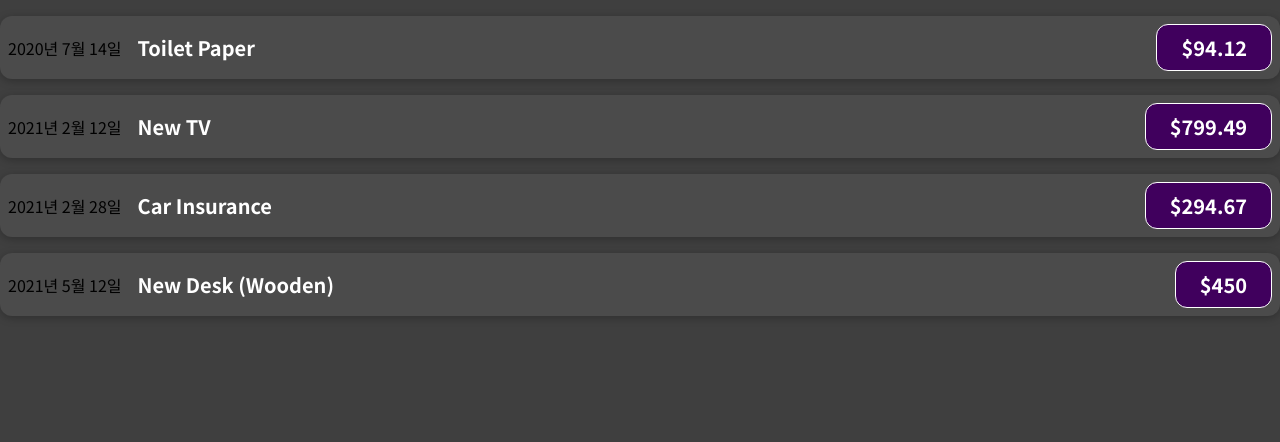
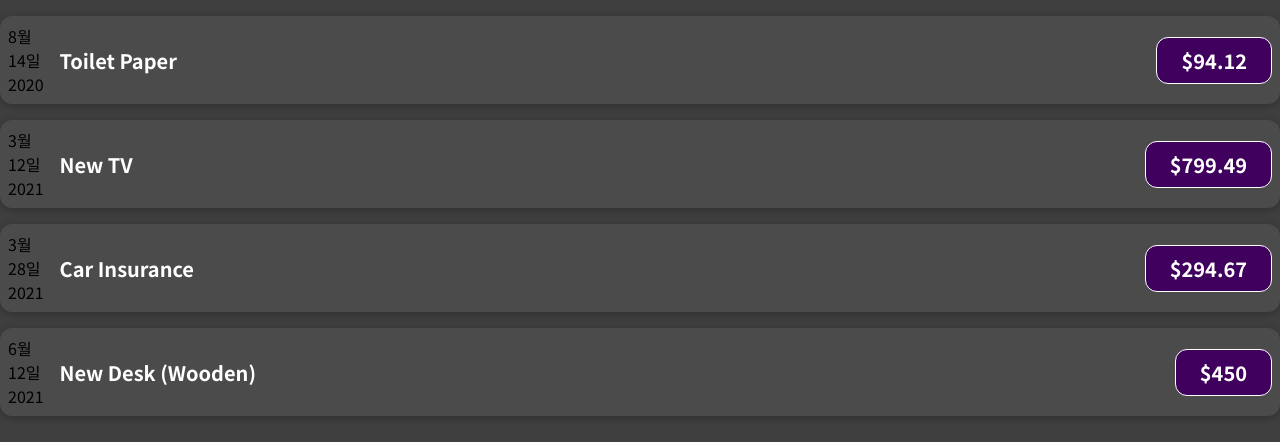
Before and after one commit to hyehye225/FE_study, a JavaScript app in the folder react/01-starting-setup/: page / in a window 1280 px wide. Shown: the top 442 px of the page. Built offline with nearby package versions, Linux system fonts and the light colour scheme.

Commit message:
toLocaleString() and getFullYear()

```diff
--- a/react/01-starting-setup/src/components/ExpenseItem.js
+++ b/react/01-starting-setup/src/components/ExpenseItem.js
@@ -3,15 +3,19 @@ function ExpenseItem(props) {
   //   const expenseDate = new Date(2023, 10, 27);
   //   const expenseTitle = "Car Insurance";
   //   const expenseAmount = 294.67;
-  const expenseDate = props.date;
+  const month = props.date.toLocaleString("ko", { month: "long" });
+  const year = props.date.getFullYear();
+  const day = props.date.toLocaleString("ko", { day: "2-digit" });
+
   const expenseTitle = props.title;
   const expenseAmount = props.amount;
 
   return (
     <div className="expense-item">
       <div>
-        {expenseDate.getFullYear()}년 {expenseDate.getMonth()}월{" "}
-        {expenseDate.getDate()}일
+        <div>{month}</div>
+        <div>{day}</div>
+        <div>{year}</div>
       </div>
       <div className="expense-item__description">
         <h2>{expenseTitle}</h2>
```
